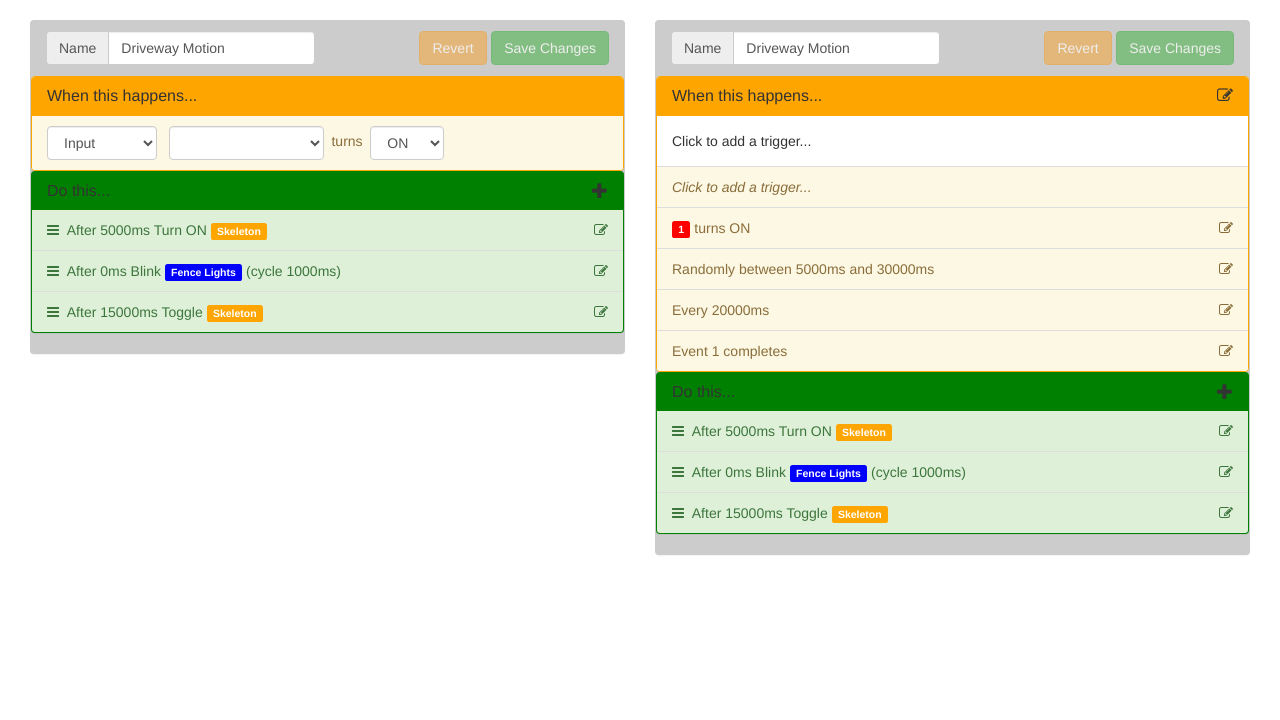
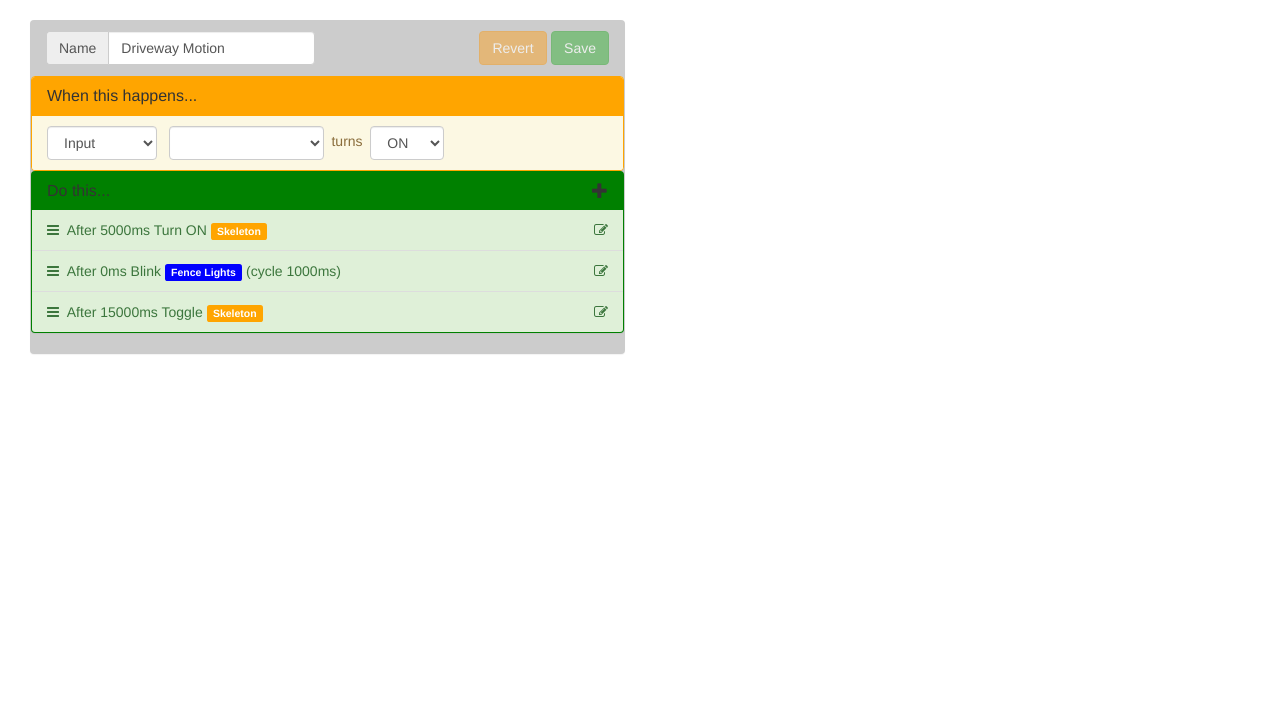
Before and after one commit to barskey/prop-controller, a Flask app: page /dashboard in a window 1280 px wide. Shown: the part 102-822 px from the top of the page. Run offline with Flask 2, Linux system fonts and the light colour scheme; data comes from the database, SQL or seed files in the repository; both versions use the stored data as it was after the commit; parts of the project's set-up code (start-up, migrations or seed data) failed here and were passed over; some libraries are stand-ins or nearby versions.

Commit message:
working on new event

```diff
--- a/app/static/js/dashboard.js
+++ b/app/static/js/dashboard.js
@@ -46,25 +46,26 @@ function updateTrigger(triggertypes, inputs) {
 }
 
 function addEvent() {
-  var inputs, triggertypes;
+  var inputs, triggertypes, thisevent;
   $.get( "_add_event", function( data ) {
-    console.log(data.response.status); //debug
-    var thisevent = data.response.newevent;
+    //console.log(data.response.status); //debug
+    thisevent = data.response.newevent;
   }).done( function() {
     var $template = $( "#template-event" );
     var eventid = "event-" + thisevent.id;
     var $newEvent = $template.clone( true ).removeClass( "hidden" ).removeClass( "template" ).attr( "id", eventid );
-	if (newevent.id % 2 == 0) { //if event id is even
+    if (thisevent.id % 2 == 0) { //if event id is even
       $( ".even-col" ).append( $newEvent );
     } else {
       $( ".odd-col" ).append( $newEvent );
     }
+    $newEvent.animateCss( "rubberBand" );
   });
 }
 
 //------------------------- Change Handlers --------------------------//
 $( "#triggertype_select" ).change(function() {
-  console.log($(this).val());
+  //console.log($(this).val());
   $( this ).parent().find( ".trigger-group" ).addClass( "hidden" );
   var tt = $( this ).find( "option:selected" ).text();
   $( this ).parent().find( "." + tt ).removeClass( "hidden" );
--- a/app/templates/dashboard.html
+++ b/app/templates/dashboard.html
@@ -201,6 +201,78 @@
           </div><!-- /.modal #addActionModal -->
           <!-- End Modals -->
           <!-- Templates -->
+          <div class="panel panel-black hidden" id="template-event">
+            <form class="form-inline">
+              <div class="panel-heading">
+                <h3 class="panel-title">
+                  <div class="form-group">
+                    <div class="input-group">
+                      <span class="input-group-addon">Name</span>
+                      <input type="text" class="form-control" id="template-eventname" value="Driveway Motion">
+                    </div><!-- /.input-group -->
+                  </div>
+                  <span class="pull-right">
+                    <button type="button" class="btn btn-warning disabled">Revert</button>
+                    <button type="button" class="btn btn-default disabled" data-saving-text="Saving...">Save</button>
+                  </span>
+                </h3>
+              </div><!-- /.panel-heading -->
+              <div class="panel panel-trigger">
+                <div class="panel-heading">
+                  <h3 class="panel-title">When this happens...</h3>
+                </div><!-- /.panel-heading -->
+                <ul class="list-group trigger-list">
+                  <li class="list-group-item list-group-item-warning" id="template-triggerid">
+                    <select class="form-control" id="template-triggertype_select" name="triggertype_id">
+                      {% for t in triggertypes %}
+                      <option value="{{ t.id }}">{{ t.name }}</option>
+                      {% endfor %}
+                    </select>&nbsp;&nbsp;
+                    <span class="trigger-group Input">
+                      <select class="form-control" id="template-triggers" name="trigger_id">
+                        {% for i in inputs %}
+                        <option value="{{ i.id }}">{{ i.cname }}--{{ i.name }}</option>
+                        {% endfor %}
+                      </select>
+                      &nbsp;turns&nbsp;
+                      <select class="form-control" id="template-inputstate" name="inputstate">
+                        <option value="ON">ON</option>
+                        <option value="OFF">OFF</option>
+                      </select>
+                    </span>
+                    <span class="trigger-group Every hidden">
+                      <div class="input-group">
+                        <input class="form-control" id="template-every-param1" name="every-param1" value="30000" size=6>
+                        <span class="input-group-addon">ms</span>
+                      </div>
+                    </span>
+                    <span class="trigger-group Randomly hidden">
+                      repeat between&nbsp;
+                      <div class="input-group">
+                        <input class="form-control" id="template-random-param1" name="random-param1" value="5000" size=6>
+                        <span class="input-group-addon">ms</span>
+                      </div>
+                      &nbsp;and&nbsp;
+                      <div class="input-group">
+                        <input class="form-control" id="template-random-param2" name="random-param2" value="50000" size=6>
+                        <span class="input-group-addon">ms</span>
+                      </div>
+                    </span>
+                  </li>
+                </ul><!-- /.list-group -->
+              </div><!-- /.panel-trigger -->
+              <div class="panel panel-action">
+                <div class="panel-heading">
+                  <h3 class="panel-title">Do this...<div class="add-action pull-right" data-placement="right" data-toggle="tooltip" title="Add an Action to this Event..." data-eventid="event-1" data-container="body"><span class="glyphicon glyphicon-plus"></span></div></h3>
+                </div><!-- /.panel-heading -->
+                <ul class="list-group sortable action-list">
+                  <li class="list-group-item list-group-item-success" id="action-1"><i class="fa fa-bars"></i>&nbsp;&nbsp;After 5000ms Turn ON <span class="label cc-2">Skeleton</span><div class="pull-right" data-toggle="tooltip" data-placement="right" title="(Click to edit)" data-container="body"><i class="fa fa-pencil-square-o" data-actionid="1"></i></div></li>
+                  <li class="list-group-item list-group-item-success" id="action-2"><i class="fa fa-bars"></i>&nbsp;&nbsp;After 0ms Blink <span class="label cc-3">Fence Lights</span> (cycle 1000ms)<div class="pull-right" data-toggle="tooltip" data-placement="right" title="(Click to edit)" data-container="body"><i class="fa fa-pencil-square-o" data-actionid="2"></i></div></li>
+                  <li class="list-group-item list-group-item-success" id="action-3"><i class="fa fa-bars"></i>&nbsp;&nbsp;After 15000ms Toggle <span class="label cc-2">Skeleton</span><div class="pull-right" data-toggle="tooltip" data-placement="right" title="(Click to edit)" data-container="body"><i class="fa fa-pencil-square-o" data-actionid="3"></i></div></li>
+                </ul><!-- /.list-group -->
+              </div><!-- /.panel-action -->
+            </form>
+          </div><!-- /.panel-black template -->
           <!-- End Templates -->
           <div class="col-md-6 odd-col">
             <div class="panel panel-black" id="event-1">
@@ -215,7 +287,7 @@
                     </div>
                     <span class="pull-right">
                       <button type="button" class="btn btn-warning disabled">Revert</button>
-                      <button type="button" class="btn btn-success disabled">Save Changes</button>
+                      <button type="button" class="btn btn-success disabled" data-saving-text="Saving...">Save</button>
                     </span>
                   </h3>
                 </div><!-- /.panel-heading -->
@@ -276,58 +348,9 @@
                 </div><!-- /.panel-action -->
               </form>
             </div><!-- /.panel-black -->
-          </div><!-- /.col-md-6 -->
+          </div><!-- /.odd-col -->
           <div class="col-md-6 even-col">
-            <div class="panel panel-black" id="event-1">
-              <form class="form-inline">
-                <div class="panel-heading">
-                  <h3 class="panel-title">
-                    <div class="form-group">
-                      <div class="input-group">
-                        <span class="input-group-addon">Name</span>
-                        <input type="text" class="form-control" id="event-1-name" value="Driveway Motion">
-                      </div><!-- /.input-group -->
-                    </div>
-                    <span class="pull-right">
-                      <button type="button" class="btn btn-warning disabled">Revert</button>
-                      <button type="button" class="btn btn-success disabled">Save Changes</button>
-                    </span>
-                  </h3>
-                </div><!-- /.panel-heading -->
-                <div class="panel panel-trigger">
-                  <div class="panel-heading">
-                    <h3 class="panel-title">When this happens...<div class="add-trigger pull-right" data-toggle="tooltip" data-placement="right" title="Add a Trigger to this Event..." data-eventid="event-1" data-container="body"><i class="fa fa-pencil-square-o"></i></div></h3>
-                  </div><!-- /.panel-heading -->
-                  <div class="panel-body">Click to add a trigger...</div>
-                  <ul class="list-group sortable trigger-list">
-                    <li class="list-group-item list-group-item-warning" id="add-trigger"><em>Click to add a trigger...</em></li>
-                    <li class="list-group-item list-group-item-warning" id="trigger-1">
-                      <span class="label cc-1">1</span> turns ON<div class="pull-right" data-toggle="tooltip" data-placement="right" title="(Click to edit)" data-container="body"><i class="fa fa-pencil-square-o" data-triggerid="1"></i></div>
-                    </li>
-                    <li class="list-group-item list-group-item-warning" id="trigger-2">
-                      Randomly between 5000ms and 30000ms<div class="pull-right" data-toggle="tooltip" data-placement="right" title="(Click to edit)" data-container="body"><i class="fa fa-pencil-square-o" data-triggerid="2"></i></span></div>
-                    </li>
-                    <li class="list-group-item list-group-item-warning" id="trigger-3">
-                      Every 20000ms<div class="pull-right" data-toggle="tooltip" data-placement="right" title="(Click to edit)" data-container="body"><i class="fa fa-pencil-square-o" data-triggerid="3"></i></div>
-                    </li>
-                    <li class="list-group-item list-group-item-warning" id="trigger-4">
-                      Event 1 completes<div class="pull-right" data-toggle="tooltip" data-placement="right" title="(Click to edit)" data-container="body"><i class="fa fa-pencil-square-o" data-triggerid="4"></i></div>
-                    </li>
-                  </ul><!-- /.list-group -->
-                </div><!-- /.panel-trigger -->
-                <div class="panel panel-action">
-                  <div class="panel-heading">
-                    <h3 class="panel-title">Do this...<div class="add-action pull-right" data-placement="right" data-toggle="tooltip" title="Add an Action to this Event..." data-eventid="event-1" data-container="body"><span class="glyphicon glyphicon-plus"></span></div></h3>
-                  </div><!-- /.panel-heading -->
-                  <ul class="list-group sortable action-list">
-                    <li class="list-group-item list-group-item-success" id="action-1"><i class="fa fa-bars"></i>&nbsp;&nbsp;After 5000ms Turn ON <span class="label cc-2">Skeleton</span><div class="pull-right" data-toggle="tooltip" data-placement="right" title="(Click to edit)" data-container="body"><i class="fa fa-pencil-square-o" data-actionid="1"></i></div></li>
-                    <li class="list-group-item list-group-item-success" id="action-2"><i class="fa fa-bars"></i>&nbsp;&nbsp;After 0ms Blink <span class="label cc-3">Fence Lights</span> (cycle 1000ms)<div class="pull-right" data-toggle="tooltip" data-placement="right" title="(Click to edit)" data-container="body"><i class="fa fa-pencil-square-o" data-actionid="2"></i></div></li>
-                    <li class="list-group-item list-group-item-success" id="action-3"><i class="fa fa-bars"></i>&nbsp;&nbsp;After 15000ms Toggle <span class="label cc-2">Skeleton</span><div class="pull-right" data-toggle="tooltip" data-placement="right" title="(Click to edit)" data-container="body"><i class="fa fa-pencil-square-o" data-actionid="3"></i></div></li>
-                  </ul><!-- /.list-group -->
-                </div><!-- /.panel-action -->
-              </form>
-            </div><!-- /.panel-black -->
-          </div><!-- /.col-md-6 -->
+          </div><!-- /.even-col -->
         </div><!-- /.dashboard -->
         <script src="static/js/dashboard.js" type="text/javascript"></script>
 {% endblock %}
--- a/app/views.py
+++ b/app/views.py
@@ -160,8 +160,7 @@ def add_event():
 	db.session.add(n)
 	db.session.commit()
 	r = {'status':'OK', 'newevent': newevent.serialize}
-	print r
-	return jsonify(data = r)
+	return jsonify(response = r)
 
 @app.route('/_get_triggers', methods=['GET'])
 def get_triggers():
```
Also changed, not shown: app.db. Lines whose indentation alone changed are shown as unchanged.
